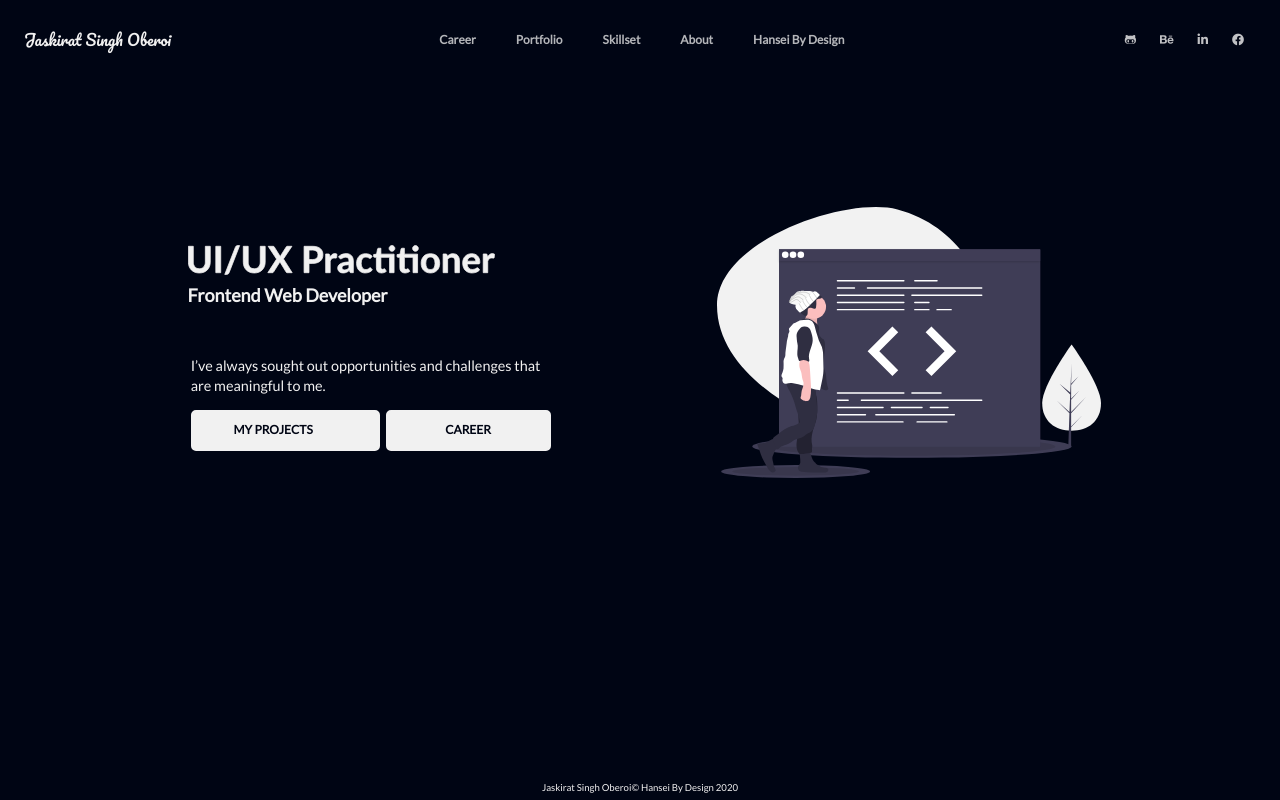
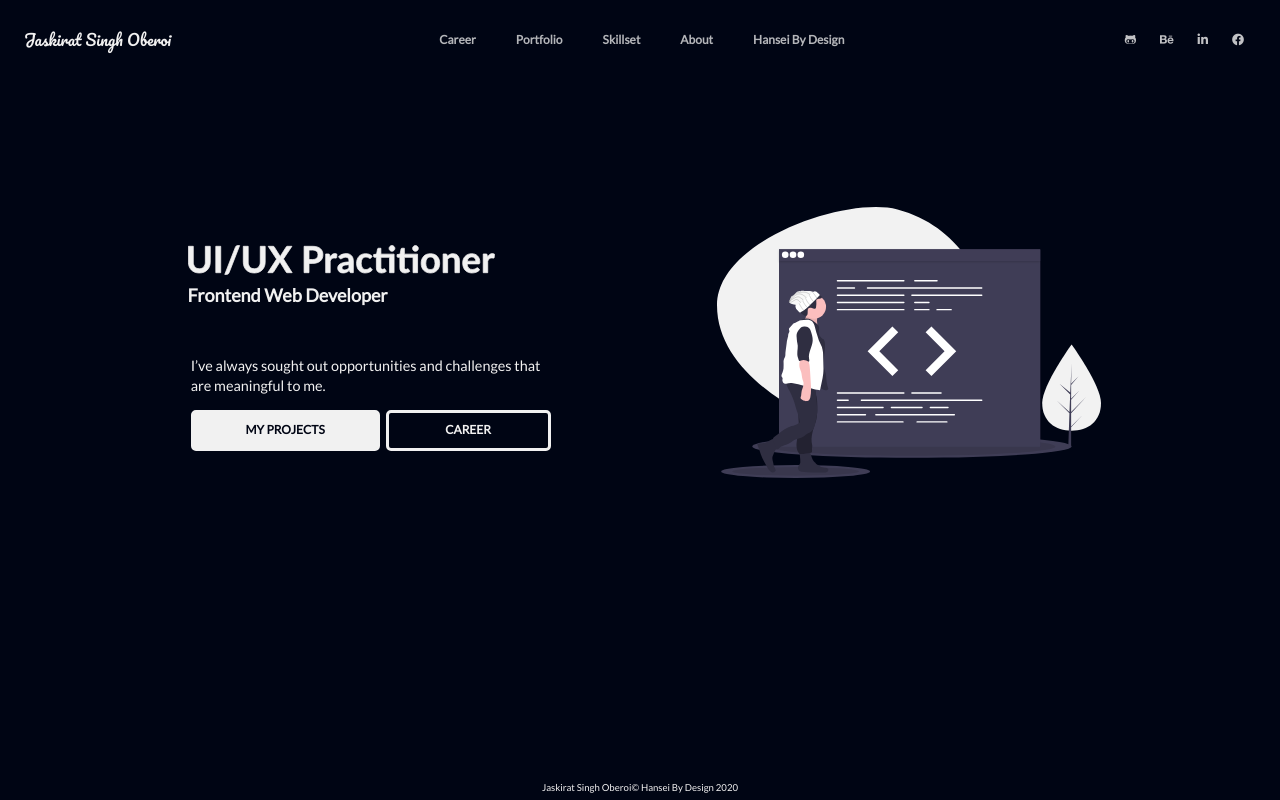
Before and after one commit to JaskiratOberoi/Design-Portfolio, a React (Create React App) app: page / in a window 1280 px wide. In both pictures the pointer is over the link "MY PROJECTS". Built offline with nearby package versions, Linux system fonts and the light colour scheme.

Commit message:
CSS fixes + New final Build

```diff
--- a/src/scss/App.scss
+++ b/src/scss/App.scss
@@ -1,13 +1,13 @@
 @import "abstracts";
 
 @import "./components/navbar";
-@import "./components/button";
 @import "./components/portfolio";
 @import "./components/about";
 @import "./components/Work";
 @import "./components/skills";
 @import "./components/hansei";
 @import "./components/footer";
+@import "./components/button";
 
 // RESET
 
--- a/src/scss/_media.scss
+++ b/src/scss/_media.scss
@@ -288,6 +288,10 @@
       padding: 0;
       width: 100%;
     }
+    div.css-7mkrez{
+      text-align: left !important;
+
+    }
 
     //About
     .f-main {
--- a/src/scss/components/_button.scss
+++ b/src/scss/components/_button.scss
@@ -17,17 +17,18 @@
 
 .btn-primary {
   &:hover {
-    padding-right: 3rem;
+    padding-left: 2rem;
+    padding-right: 2rem;
   }
 }
 
 .btn-secondary {
-  background-color: $clr-background-primary;
-  color: $clr-primary;
+  background-color: $clr-background-primary !important;
+  color: $clr-primary !important;
 
   &:hover {
     transform: scaleX(1);
-    background-color: $clr-primary;
-    color: $clr-background-primary;
+    background-color: $clr-primary !important;
+    color: $clr-background-primary !important;
   }
 }
```
Also changed, not shown: 12 other files (tests, documents, lock files or other folders).
